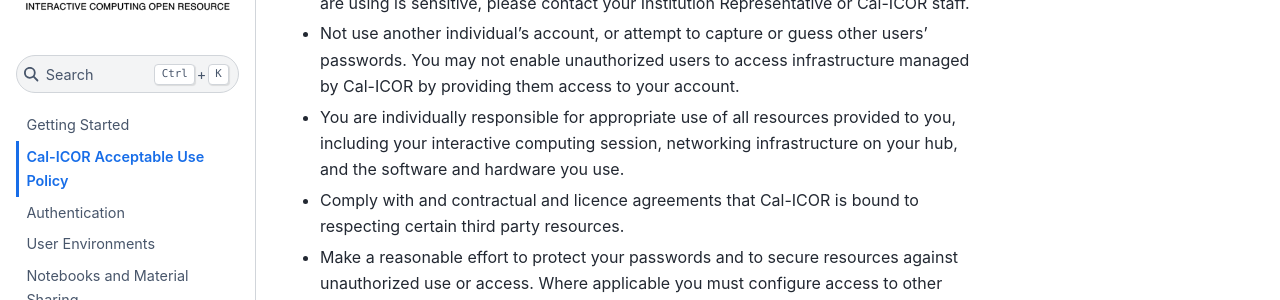
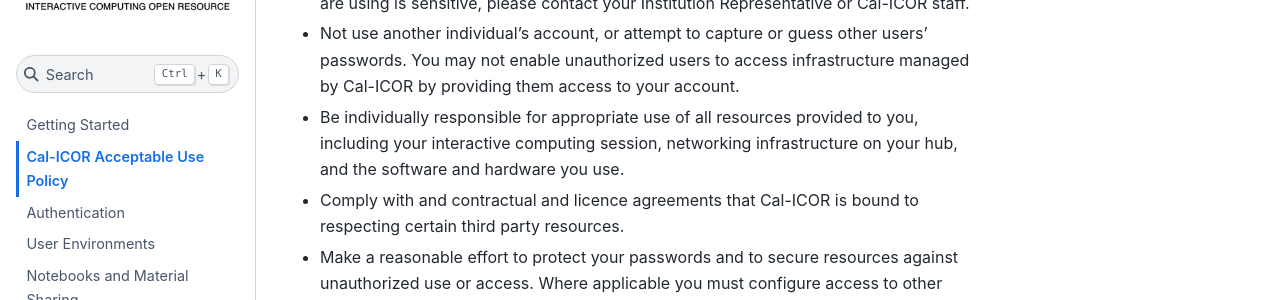
Before and after one commit to shaneknapp/docs, a Jupyter Book: the page built from content/acceptable_use.md, in a window 1280 px wide and 900 px high, scrolled down 1038 px. Shown: the part 153-453 px from the top of the window. Built offline with Jupyter Book 1.0.4 settings and Sphinx 7.4.7 and the Sphinx Book theme 1.1.4, drawn with Linux system fonts in a browser that asks for light colours.

Commit message:
minor wordsmithing

```diff
--- a/content/acceptable_use.md
+++ b/content/acceptable_use.md
@@ -47,7 +47,7 @@
 - Not use another individual's account, or attempt to capture or guess other
   users' passwords.  You may not enable unauthorized users to access
   infrastructure managed by Cal-ICOR by providing them access to your account.
-- You are individually responsible for appropriate use of all resources
+- Be individually responsible for appropriate use of all resources
   provided to you, including your interactive computing session, networking
   infrastructure on your hub, and the software and hardware you use.
 - Comply with and contractual and licence agreements that Cal-ICOR is bound to
```
Also changed, not shown: content/getting_started.md (+1 -1 lines).
